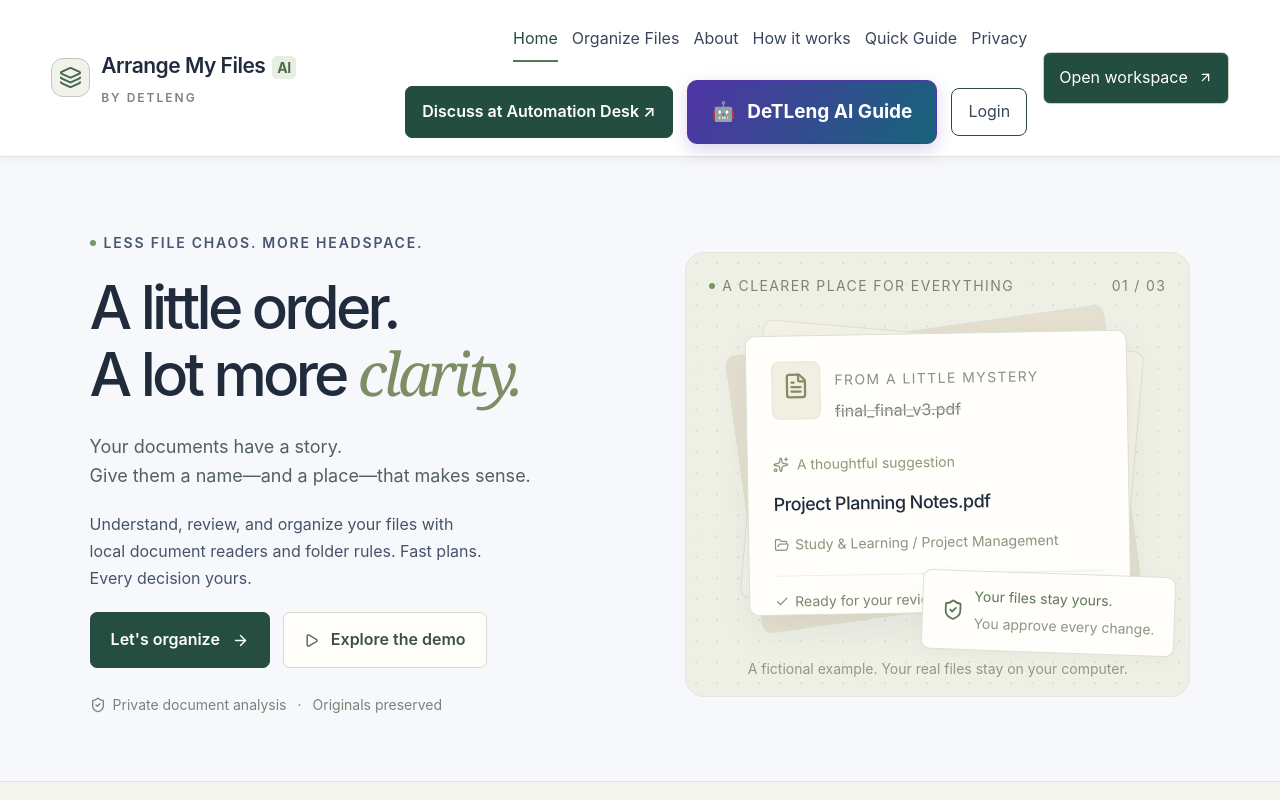
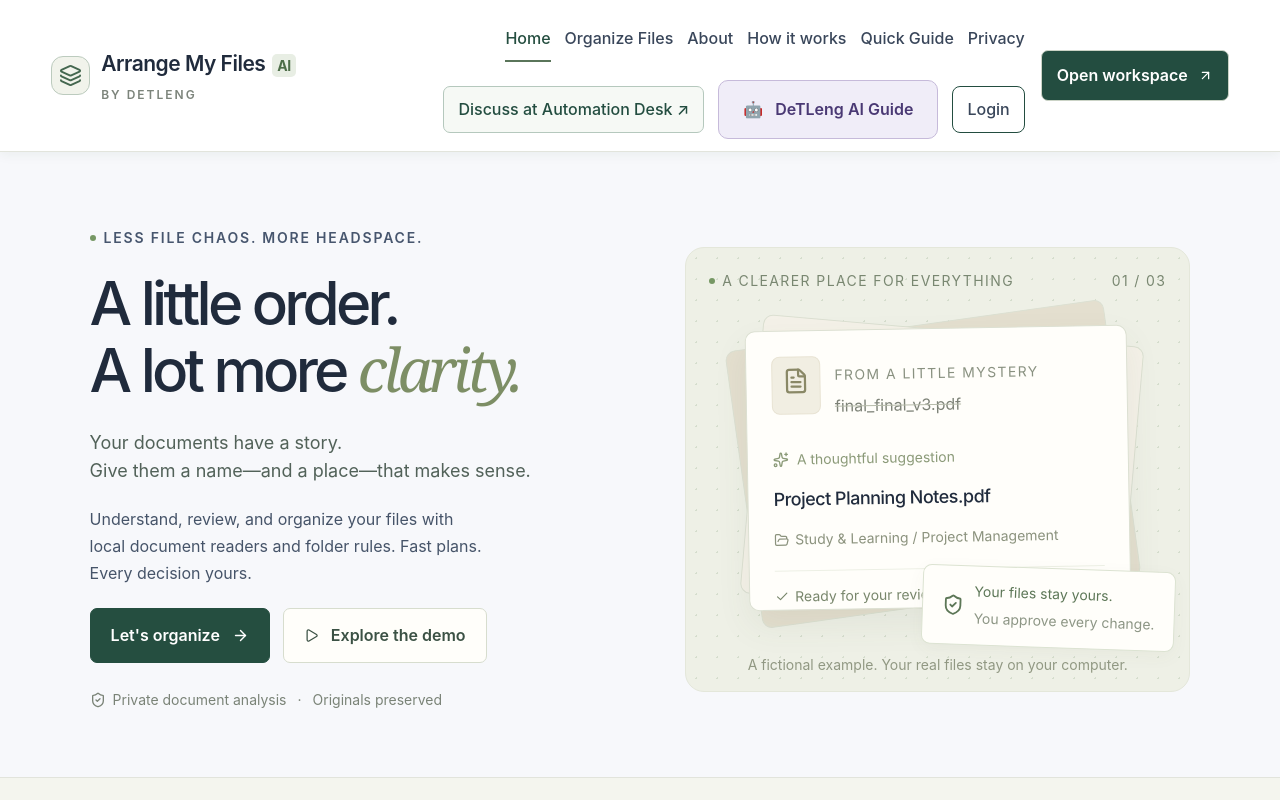
Before and after one commit to Navid-Ishaq/arrangemyfilesai-detleng, a React (Vite) app: page / in a window 1280 px wide. Shown: the top 800 px of the page. Built offline with nearby package versions, Linux system fonts and the light colour scheme.

Commit message:
Balance header buttons and strengthen navigation text

```diff
--- a/src/style.css
+++ b/src/style.css
@@ -2312,3 +2312,35 @@
 footer.compact-footer a, footer.compact-footer button { font-size:17px; color:#183e32; line-height:1.65; font-weight:500; }
 /* Help belongs in navigation, never over file actions. */
 header nav .header-guide-launcher { position:static; font-size:16px; padding:10px 14px; border-radius:10px; white-space:normal; }
+/* A clear hierarchy: one primary action, restrained supporting actions. */
+header nav > button { font-weight:500; }
+header nav .header-guide-launcher {
+  background:#f0edf8;
+  color:#4a3974;
+  border:1px solid #c6bada;
+  box-shadow:none;
+  font-size:16px;
+  font-weight:600;
+  padding:10px 14px;
+  min-height:44px;
+  gap:8px;
+}
+header nav .header-guide-launcher:hover:not(:disabled),
+header nav .header-guide-launcher[aria-expanded="true"] {
+  background:#e5ddf2;
+  color:#392657;
+  box-shadow:none;
+  transform:none;
+}
+header nav .desk-link {
+  background:#f6f9f5;
+  color:#234d40;
+  border:1px solid #b5c8bd;
+  font-weight:500;
+  min-height:44px;
+  padding:10px 14px;
+}
+header .login-trigger { min-height:44px; padding:10px 14px; }
+header .header-action { min-height:44px; font-weight:600; }
+header nav .button.header-guide-launcher { background:#f0edf8; color:#4a3974; border-color:#c6bada; box-shadow:none; font-size:16px; font-weight:600; }
+header nav .button.header-guide-launcher:hover:not(:disabled), header nav .button.header-guide-launcher[aria-expanded="true"] { background:#e5ddf2; color:#392657; box-shadow:none; transform:none; }
```
